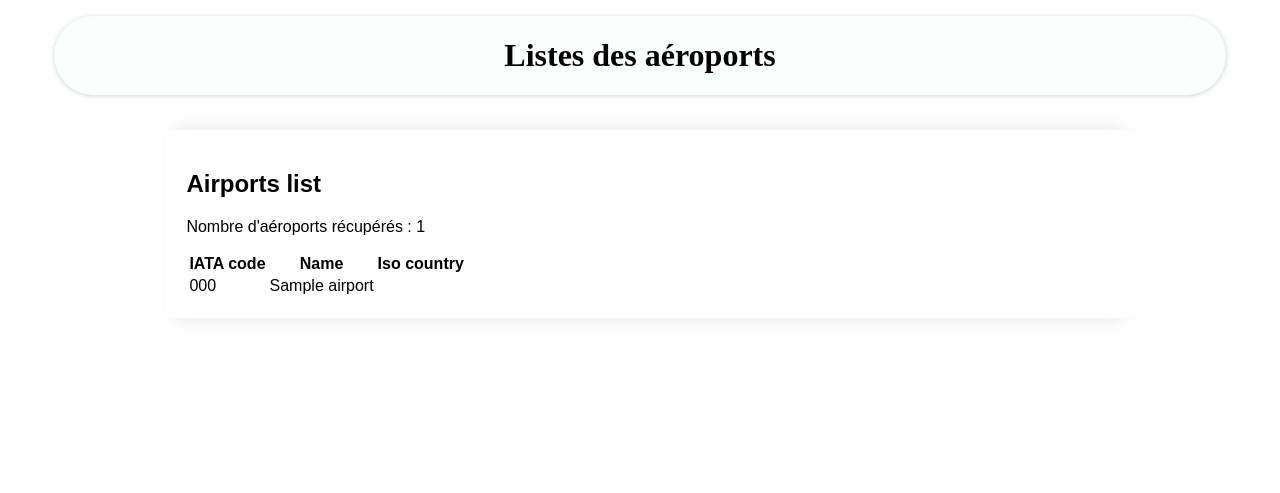
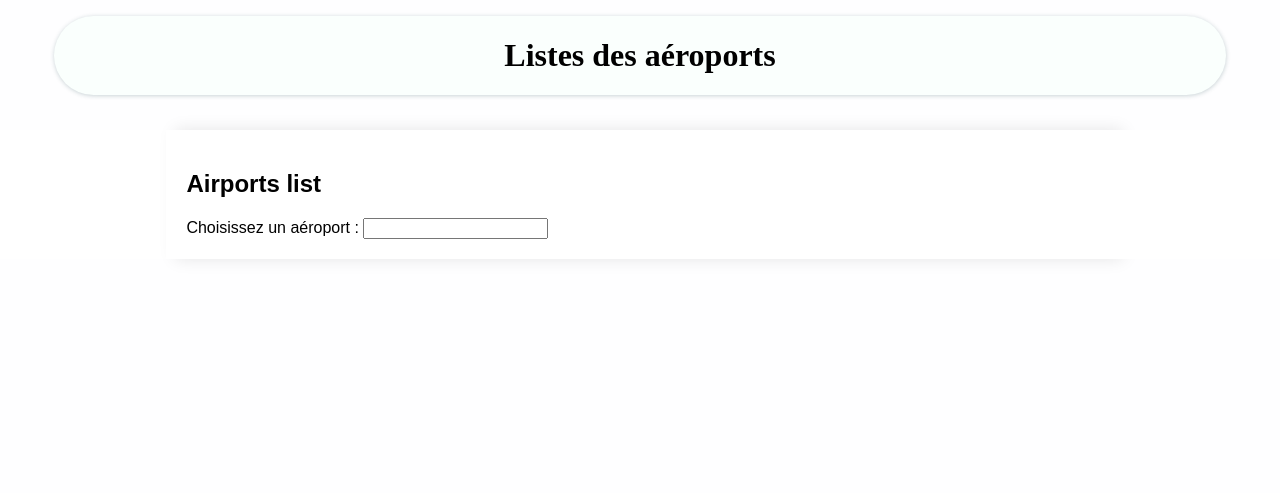
Before and after one commit to Younesdjzz/Bac1-website, a Flask app: page /airport in a window 1280 px wide. Shown: the part 44-537 px from the top of the page. Run offline with Flask 3, Linux system fonts and the light colour scheme; tables that the repository leaves empty hold one stand-in row (values such as "Sample post").

Commit message:
ajout du choix d'aeroport

```diff
--- a/mobility/airport.py
+++ b/mobility/airport.py
@@ -3,9 +3,7 @@ from flask import (
 )
 
 from mobility.models.airport import Airport
-from mobility.models.airport import get_airport_list,search_airport_by_iata_code
-
-from mobility.models.airport import get_airports, get_all_airports
+from mobility.models.airport import get_all_airports,search_airport_by_iata_code
 
 
 bp = Blueprint('airport', __name__)
@@ -13,10 +11,11 @@ bp = Blueprint('airport', __name__)
 # Define the routes code
 @bp.route('/airport')
 def airport_list():
-   # Page principal qui affiche la liste des aéroports
-   # avec leur nom, code IATA et le nom de leur pays correspondant
+   submitted = False
+   if request.args.get('airport'):
+      submitted = True
    airports = get_all_airports()
-   return render_template("airports.html", airports=airports)
+   return render_template("airports.html", airports=airports, submitted=submitted)
 
 @bp.route("/create_airport", methods=["POST"])
 def airport_create():
--- a/mobility/models/airport.py
+++ b/mobility/models/airport.py
@@ -1,17 +1,8 @@
 from mobility.db import get_db
-
-def get_airports():
-    airports = [{"iata":"LGG", "name":"Liege Airport"},
-                {"iata":"BRU", "name":"Bruxelles"}]
-    return airports
-
-def get_airport_list():
-   db = get_db()
-   return db.execute('SELECT * FROM airport ORDER BY iata_code').fetchall()
 
 def get_all_airports():
     db = get_db()
-    return db.execute("SELECT iata_code, name FROM airport ORDER BY name ASC").fetchall()
+    return db.execute("SELECT name FROM airport WHERE name IS NOT NULL ORDER BY name ASC").fetchall()
 
 def search_airport_by_iata_code(iata_code: str):
   # Retourne la ligne correspondant à l'aéroport portant le code iata "iata_code"
--- a/mobility/templates/airports.html
+++ b/mobility/templates/airports.html
@@ -9,21 +9,22 @@
 {% block content %}
 
 <h2>Airports list</h2>
-Nombre d'aéroports récupérés : {{ airports|length }}
-<table>
-   <tr>
-      <th>IATA code</th>
-      <th>Name</th>
-      <th>Iso country</th>
-   </tr>
-   {% for airport in airports %}
-   <tr>
-      <td>{{airport['iata_code'] }}</td>
-      <td>{{airport['name'] }}</td>
-   </tr>
-   <p></p>
-   {% endfor %}
-</table>
+
+<form>
+   <label>Choisissez un aéroport :</label>
+   <input type="input" list="airport" name="airport" id="airportInput">
+   <datalist id="airport">
+       {% for airport in airports %}
+       <option value='{{ airport[0] }}'></option>
+       {% endfor %}
+   </datalist>
+</form>
+
+<!-- Affichage de "Hello World!" après soumission du formulaire -->
+{% if submitted %}
+   <p style="font-size: 20px; font-weight: bold;">Hello World!</p>
+{% endif %}
+
 {% endblock %}
 
 {% block right_content %}{% endblock %}
```
